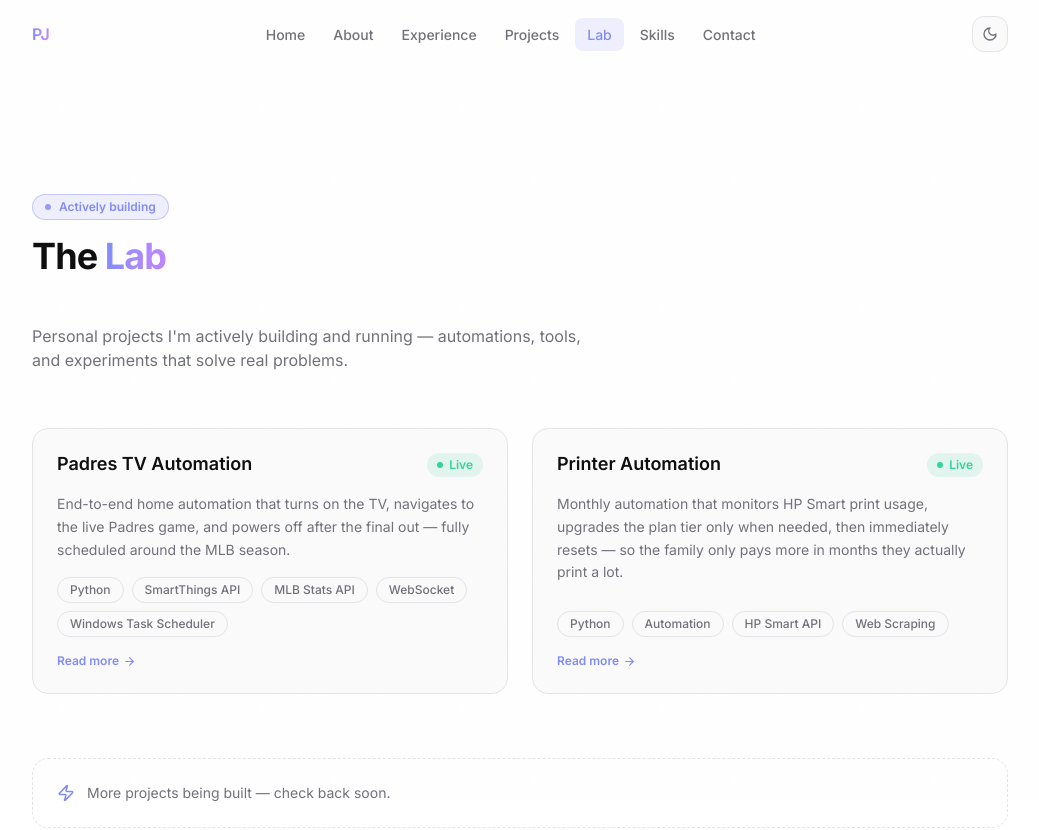
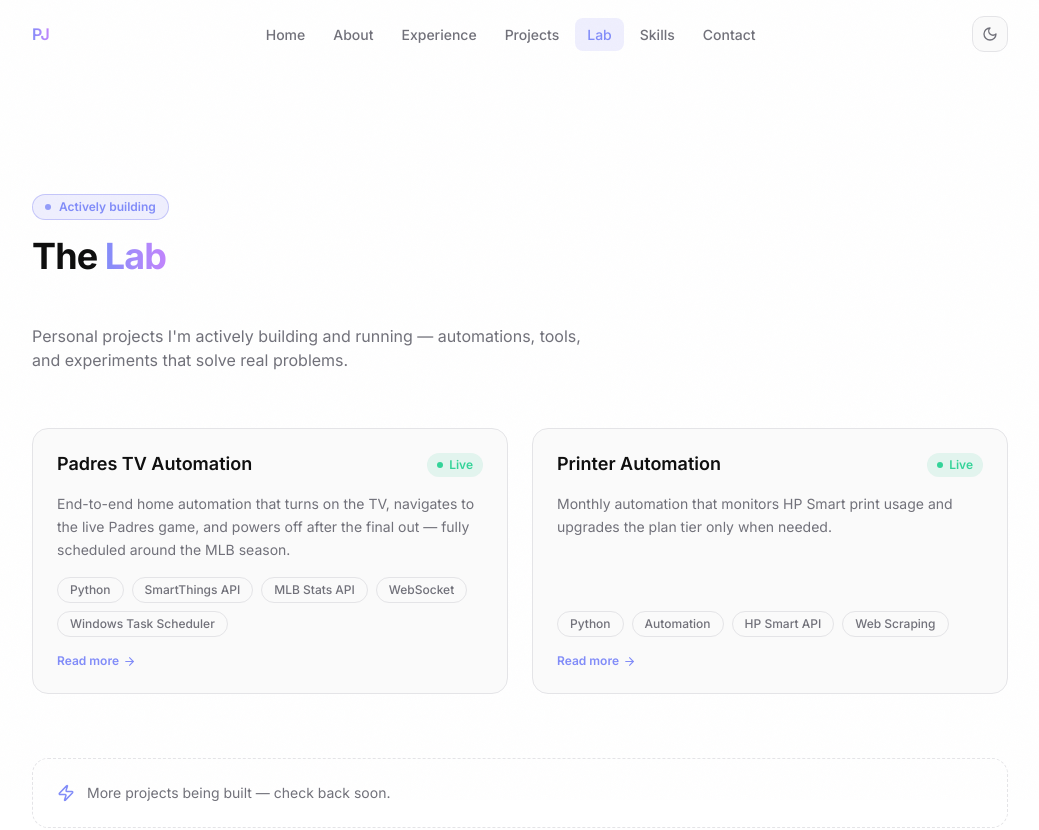
Before and after one commit to PrestonJacks0n/Personal-Website, a Next.js app: page /lab in a window 1280 px wide. Shown: the top 830 px of the page, without its empty margins (120-1159 px from the left). Built offline with nearby package versions, Linux system fonts and the light colour scheme.

Commit message:
Printer automation: add The Issue section, trim summary

```diff
--- a/src/data/content.ts
+++ b/src/data/content.ts
@@ -172,10 +172,14 @@ export const lab = [
     title: "Printer Automation",
     status: "Live",
     summary:
-      "Monthly automation that monitors HP Smart print usage, upgrades the plan tier only when needed, then immediately resets — so the family only pays more in months they actually print a lot.",
+      "Monthly automation that monitors HP Smart print usage and upgrades the plan tier only when needed.",
     tags: ["Python", "Automation", "HP Smart API", "Web Scraping"],
     hasDiagram: false,
     sections: [
+      {
+        heading: "The issue",
+        body: "HP Smart offers a paper subscription where you set how many pages you expect to print each month. Set it too high and you're paying for pages you never use. Set it low and you can upgrade mid-month, but each additional tier costs more — so the goal is to land on exactly the right tier after you know how much you've actually printed. I built this to handle that calculation automatically and make sure we're always on the optimal plan.",
+      },
       {
         heading: "What it does",
         body: "Logs into the HP Smart portal, checks current print usage for the billing cycle, and calculates pages printed relative to the base 10-page plan plus any rollover. Based on that, it decides whether a plan upgrade is needed for the current month.",
```
